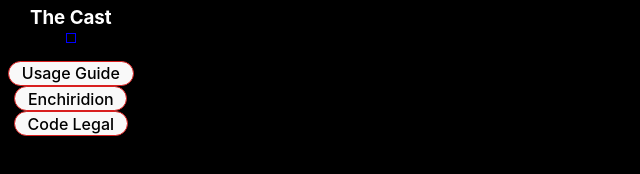
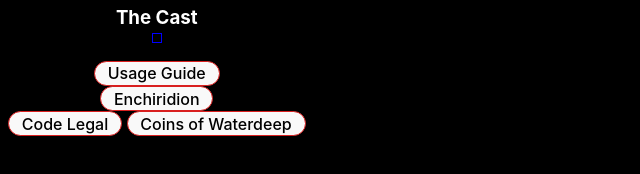
Before and after one commit to Leftysloft/obr-ext-healthbars, a website built with Vite: page index.html in a window 1280 px wide. Shown: the whole page, without its empty margins (0-640 px from the left). Built offline with nearby package versions, Linux system fonts and the light colour scheme; what @owlbear-rodeo/sdk would draw is missing.

Commit message:
URL update

```diff
--- a/index.html
+++ b/index.html
@@ -33,6 +33,12 @@
       >
         Code Legal
       </button>
+      <button
+        type="button"
+        onclick="window.open('https://1drv.ms/b/s!ApVS6Sq11xQrh4UlarXfdjE5GVHeHw?e=pNgwjT', 'mozillaWindow', 'left=100,top=100,width=800,height=1200')"
+      >
+        Coins of Waterdeep
+      </button>
     </div>
   </body>
 </html>
```
Also changed, not shown: public/manifest.json.
